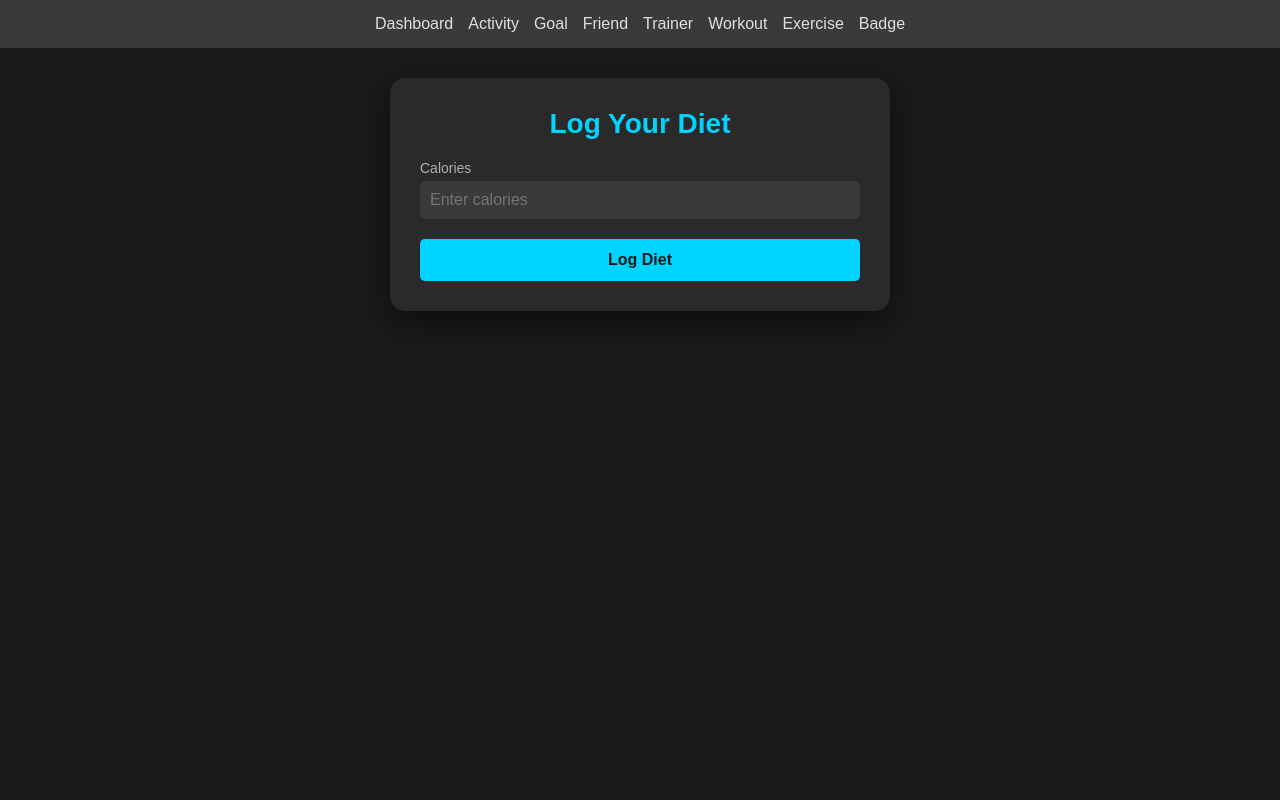
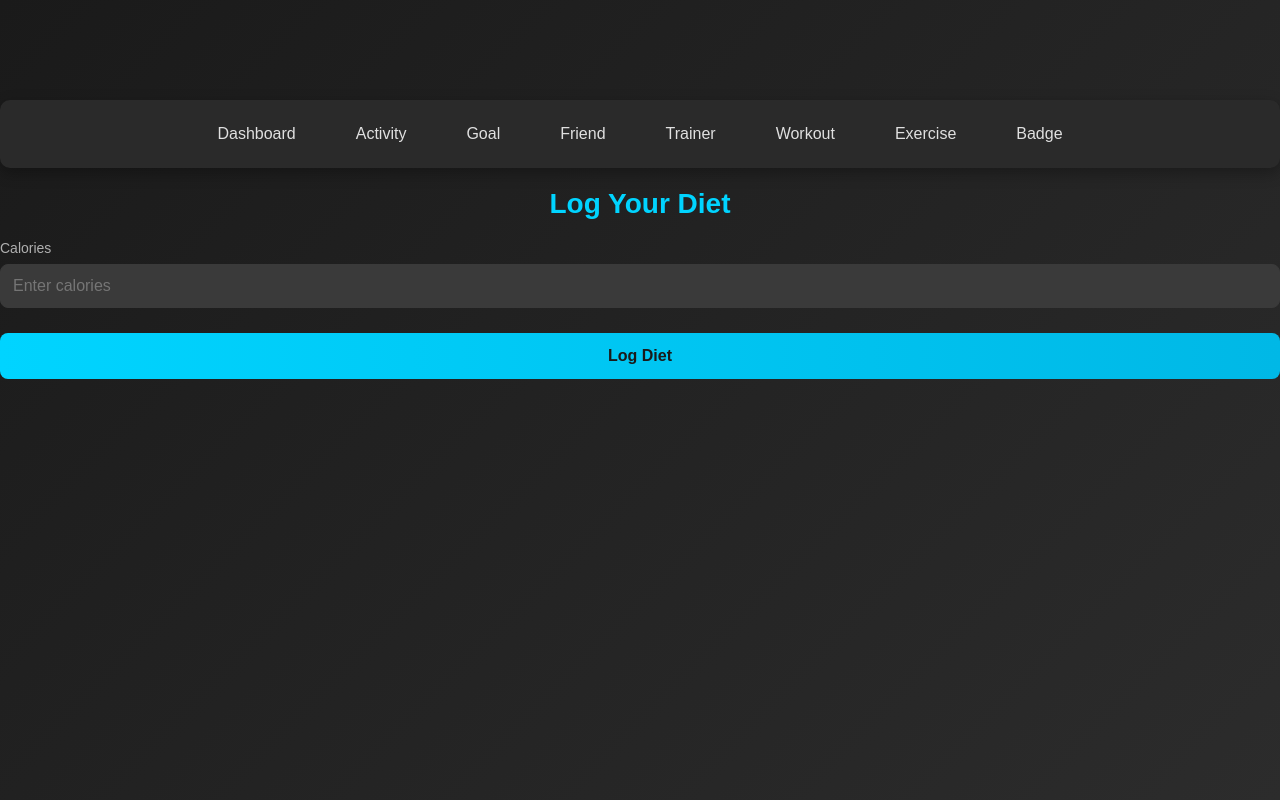
Before and after one commit to Gerin-Joshua/FitTrack, a Flask app: page /diet in a window 1280 px wide. Run offline with Flask 3, Linux system fonts and the light colour scheme; the visitor is signed in with stand-in values (Sample User, id 1).

Commit message:
css update

```diff
--- a/static/css/styles.css
+++ b/static/css/styles.css
@@ -2,24 +2,95 @@
     margin: 0;
     padding: 0;
     box-sizing: border-box;
-    font-family: 'Poppins', sans-serif;
+    font-family: 'Montserrat', 'Poppins', sans-serif;
 }
 
 body {
-    background: #1a1a1a;
+    background: linear-gradient(135deg, #1a1a1a, #2c2c2c);
     color: #e0e0e0;
     min-height: 100vh;
+    padding-top: 80px; /* Space for fixed header */
 }
 
-.container {
+/* Fixed Header */
+header {
+    position: fixed;
+    top: 0;
+    left: 0;
+    width: 100%;
+    background: linear-gradient(90deg, #00d4ff, #00b8e6);
+    padding: 15px 30px;
+    display: flex;
+    justify-content: space-between;
+    align-items: center;
+    box-shadow: 0 4px 10px rgba(0, 0, 0, 0.3);
+    z-index: 1000;
+}
+
+header h1 {
+    font-size: 24px;
+    color: #1a1a1a;
+    font-weight: 700;
+}
+
+header .logout {
+    color: #1a1a1a;
+    text-decoration: none;
+    font-size: 16px;
+    font-weight: 500;
+    padding: 8px 15px;
+    border-radius: 5px;
+    background: rgba(255, 255, 255, 0.2);
+    transition: background 0.3s;
+}
+
+header .logout:hover {
+    background: rgba(255, 255, 255, 0.4);
+}
+
+/* Navigation */
+nav {
+    background: #2a2a2a;
+    padding: 15px;
+    display: flex;
+    justify-content: center;
+    gap: 20px;
+    margin: 20px 0;
+    border-radius: 10px;
+    box-shadow: 0 5px 15px rgba(0, 0, 0, 0.3);
+}
+
+nav a {
+    color: #e0e0e0;
+    text-decoration: none;
+    font-size: 16px;
+    font-weight: 500;
+    padding: 10px 20px;
+    border-radius: 5px;
+    transition: all 0.3s ease;
+}
+
+nav a:hover {
+    background: #00d4ff;
+    color: #1a1a1a;
+    transform: translateY(-2px);
+}
+
+/* Card Layout */
+.card {
     background: #2a2a2a;
     padding: 30px;
     border-radius: 15px;
     box-shadow: 0 10px 30px rgba(0, 0, 0, 0.5);
     width: 100%;
-    max-width: 500px;
+    max-width: 600px;
     margin: 30px auto;
-    animation: fadeIn 1s ease;
+    animation: fadeIn 0.8s ease;
+    transition: transform 0.3s ease;
+}
+
+.card:hover {
+    transform: translateY(-5px);
 }
 
 @keyframes fadeIn {
@@ -27,74 +98,71 @@ body {
     to { opacity: 1; transform: translateY(0); }
 }
 
+/* Headings */
 h1 {
     text-align: center;
     margin-bottom: 20px;
     color: #00d4ff;
     font-size: 28px;
+    font-weight: 600;
 }
 
-nav {
-    background: #3a3a3a;
-    padding: 15px;
-    display: flex;
-    justify-content: center;
-    gap: 15px;
+h2 {
+    text-align: center;
+    margin-bottom: 30px;
+    color: #e0e0e0;
+    font-size: 24px;
+    font-weight: 500;
 }
 
-nav a {
-    color: #e0e0e0;
-    text-decoration: none;
-    font-size: 16px;
-    transition: color 0.3s;
-}
-
-nav a:hover {
-    color: #00d4ff;
-}
-
+/* Form Styling */
 .form-group {
-    margin-bottom: 20px;
+    margin-bottom: 25px;
 }
 
 label {
     display: block;
-    margin-bottom: 5px;
+    margin-bottom: 8px;
     font-size: 14px;
     color: #b0b0b0;
+    font-weight: 500;
 }
 
 input, select {
     width: 100%;
-    padding: 10px;
-    border: none;
-    border-radius: 5px;
+    padding: 12px;
+    border: 1px solid #3a3a3a;
+    border-radius: 8px;
     background: #3a3a3a;
     color: #e0e0e0;
     font-size: 16px;
-    transition: background 0.3s;
+    transition: all 0.3s ease;
 }
 
 input:focus, select:focus {
     background: #4a4a4a;
+    border-color: #00d4ff;
     outline: none;
+    box-shadow: 0 0 8px rgba(0, 212, 255, 0.3);
 }
 
 button {
     width: 100%;
-    padding: 12px;
-    background: #00d4ff;
+    padding: 14px;
+    background: linear-gradient(90deg, #00d4ff, #00b8e6);
     border: none;
-    border-radius: 5px;
+    border-radius: 8px;
     color: #1a1a1a;
     font-size: 16px;
     font-weight: 600;
     cursor: pointer;
-    transition: background 0.3s, transform 0.1s;
+    transition: all 0.3s ease;
 }
 
 button:hover {
-    background: #00b8e6;
+    background: linear-gradient(90deg, #00b8e6, #00d4ff);
+    transform: translateY(-2px);
+    box-shadow: 0 5px 15px rgba(0, 212, 255, 0.4);
 }
 
 button:active {
```
Also changed, not shown: other parts of static/css/styles.css (+41 -2 lines).
